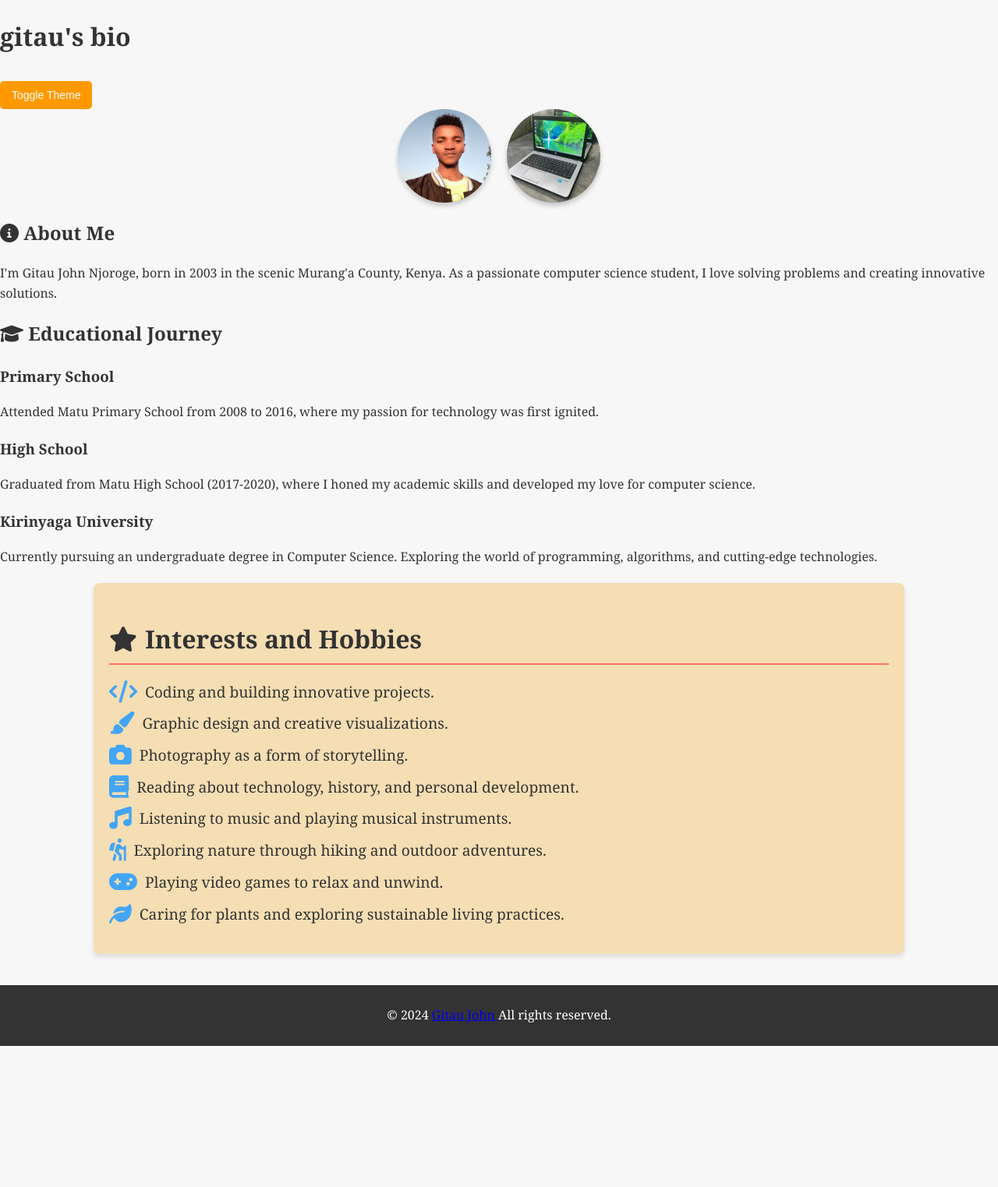
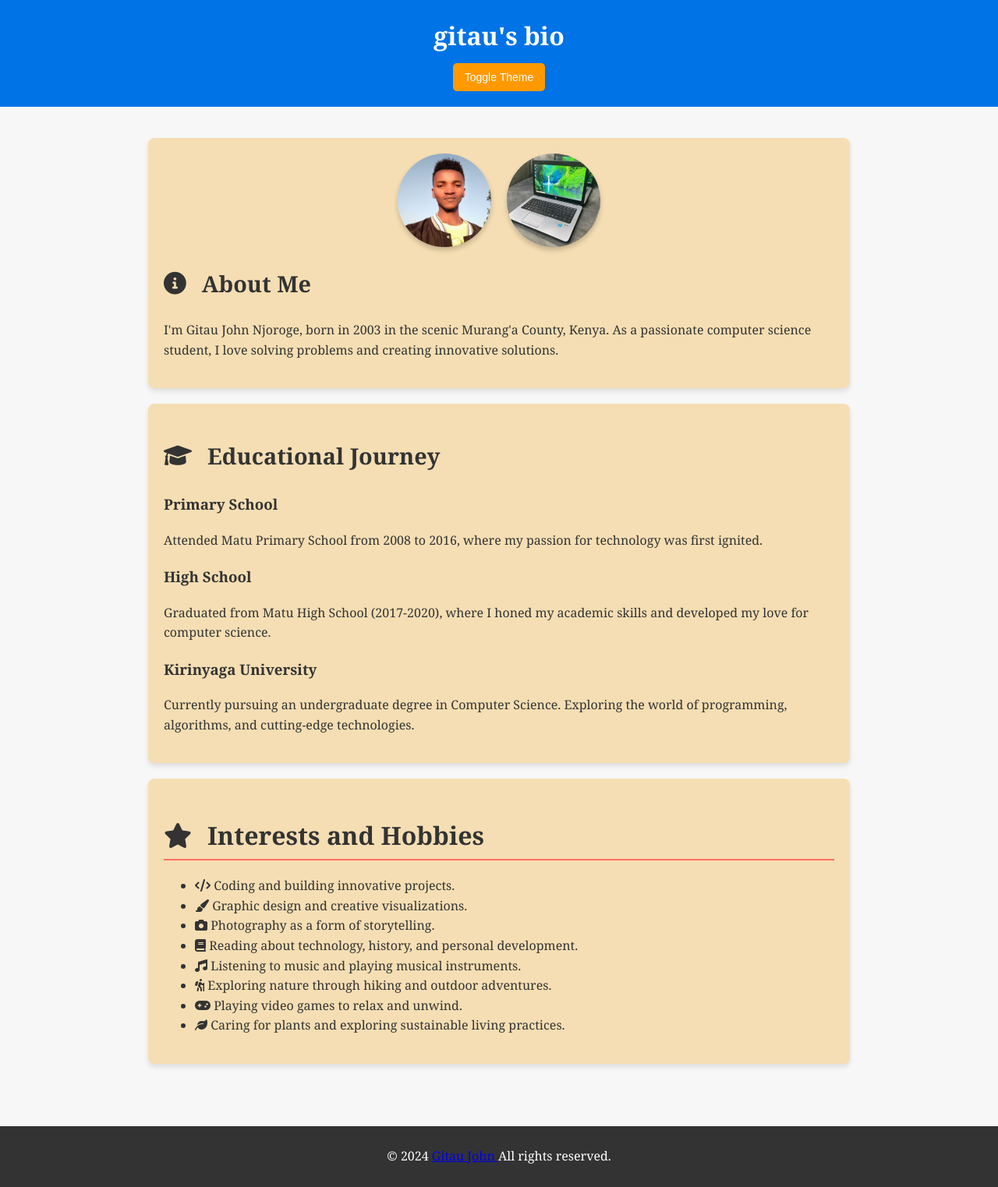
Before and after one commit to jonterob/Tech-John, a PHP site: page /biography.html in a window 1280 px wide. Shown: the whole page at 78% size. Before the commit the page ends 1342 px from the top, so only its background shows below. Run offline with PHP 8.4, Linux system fonts and the light colour scheme.

Commit message:
Update bio.css

```diff
--- a/bio.css
+++ b/bio.css
@@ -1,4 +1,3 @@
-/* Global Styles */
 body {
   font-family: 'Cambria', serif;
   line-height: 1.6;
@@ -9,60 +8,71 @@ body {
   transition: background-color 0.3s, color 0.3s;
 }
 
-/* Interests Section */
-.interests-section {
-  background-color: wheat;
+.container {
+  max-width: 900px;
+  margin: auto;
   padding: 20px;
-  border-radius: 8px;
-  box-shadow: 0 4px 6px rgba(0, 0, 0, 0.1);
-  margin: 20px auto;
-  max-width: 1000px;
 }
 
-.interests-section h2 {
-  font-size: 2em;
+/* Header */
+.header {
+  text-align: center;
+  background-color: #0073e6;
+  color: #fff;
+  padding: 20px;
+  position: sticky;
+  top: 0;
+  z-index: 1000;
+}
+
+.header h1 {
+  margin: 0;
+}
+
+h2 {
+  font-style: normal; /* Ensure normal font style */
+  display: flex;
+  align-items: center;
+  font-size: 28px;
+  font-size: 1.8em;
   color: #333;
   display: flex;
   align-items: center;
   gap: 10px;
-  border-bottom: 2px solid #ff6f61;
-  padding-bottom: 5px;
-  margin-bottom: 20px;
 }
 
-.interests-container {
-  display: grid;
-  grid-template-columns: repeat(auto-fill, minmax(220px, 1fr));
-  gap: 20px;
+h2 i {
+  font-style: normal; /* Prevent the icon from being italic */
+  margin-right: 10px;
 }
 
-/* Interest Item */
-.interest-item {
-  background-color: #fafafa;
-  padding: 15px;
-  border-radius: 8px;
-  text-align: center;
-  box-shadow: 0 4px 6px rgba(0, 0, 0, 0.1);
-  display: flex;
-  align-items: center;
-  gap: 15px;  /* Space between the icon and text */
-  transition: transform 0.3s;
+.theme-toggle {
+  margin-top: 10px;
+  padding: 10px 15px;
+  background-color: #ff9900;
+  color: #fff;
+  border: none;
+  cursor: pointer;
+  border-radius: 5px;
+  font-size: 14px;
 }
 
-.interest-item:hover {
-  transform: translateY(-5px);
+.theme-toggle:hover {
+  background-color: #e68a00;
 }
 
-.interest-item i {
-  font-size: 3em;
-  color: #ff6f61;
+/* Sections */
+section {
+  margin: 20px 0;
+  padding: 20px;
+  border-radius: 8px;
+  background-color: wheat; /* Wheat background for contrast */
+  box-shadow: 0 4px 6px rgba(0, 0, 0, 0.1);
+  transition: transform 0.2s;
 }
 
-.interest-item p {
-  font-size: 1.1em;
-  color: #333;
-  margin: 0;
-  flex: 1; /* Ensures the text takes available space */
+section:hover {
+  transform: scale(1.02);
 }
 
 /* Profile Section */
@@ -104,43 +114,56 @@ body.dark-mode .footer {
   background-color: #000000;
 }
 
-/* Theme Toggle Button */
-.theme-toggle {
-  margin-top: 10px;
-  padding: 10px 15px;
-  background-color: #ff9900;
-  color: #fff;
-  border: none;
-  cursor: pointer;
-  border-radius: 5px;
-  font-size: 14px;
-}
+.interests-section {
+      background-color: wheat;
+      padding: 20px;
+      border-radius: 8px;
+      box-shadow: 0 4px 6px rgba(0, 0, 0, 0.1);
+      margin: 20px auto;
+      max-width: 1000px;
+    }
 
-.theme-toggle:hover {
-  background-color: #e68a00;
-}
+    .interests-section h2 {
+      font-size: 2em;
+      color: #333;
+      display: flex;
+      align-items: center;
+      gap: 10px;
+      border-bottom: 2px solid #ff6f61;
+      padding-bottom: 5px;
+      margin-bottom: 20px;
+    }
 
-/* Interests List (in case of list view) */
-.interests-section ul {
-  list-style: none;
-  padding: 0;
-  margin-top: 10px;
-}
+    .interests-container {
+      display: grid;
+      grid-template-columns: repeat(auto-fill, minmax(220px, 1fr));
+      gap: 20px;
+    }
 
-.interests-section ul li {
-  font-size: 1.2em;
-  margin: 10px 0;
-  display: flex;
-  align-items: center;
-  gap: 10px;
-}
+    .interest-item {
+      background-color: #fafafa;
+      padding: 15px;
+      border-radius: 8px;
+      text-align: center;
+      box-shadow: 0 4px 6px rgba(0, 0, 0, 0.1);
+      display: flex;
+      align-items: center;
+      gap: 15px;  /* Space between the icon and text */
+      transition: transform 0.3s;
+    }
 
-.interests-section ul li i {
-  color: #42a5f5; /* A calm blue to differentiate from the previous design */
-  font-size: 1.5em;
-}
+    .interest-item:hover {
+      transform: translateY(-5px);
+    }
 
-.interests-section ul li:hover {
-  color: #ff6f61; /* Change text color on hover for interactivity */
-  transition: color 0.3s;
-}
+    .interest-item i {
+      font-size: 3em;
+      color: #ff6f61;
+    }
+
+    .interest-item p {
+      font-size: 1.1em;
+      color: #333;
+      margin: 0;
+      flex: 1; /* Ensures the text takes available space */
+    }
```
